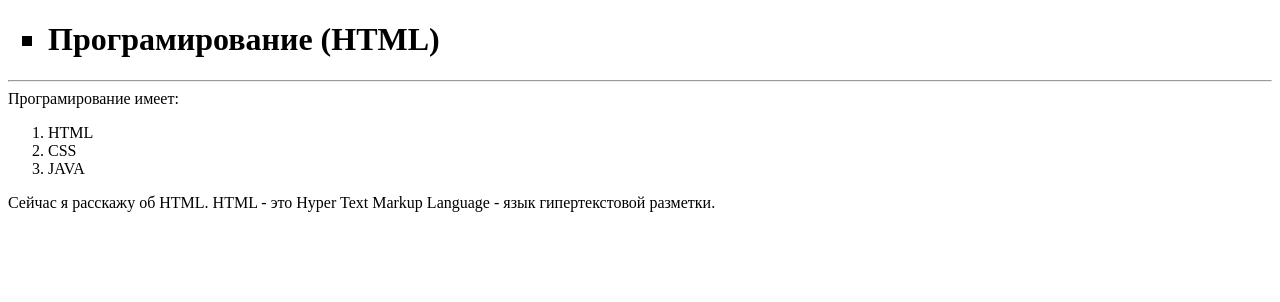
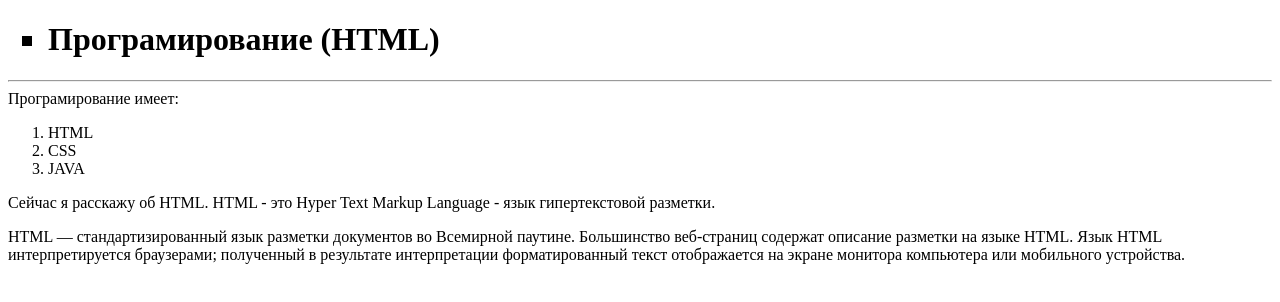
Before and after one commit to 1398rich/1398rich.github.io, a plain HTML site: page index.html in a window 1280 px wide. Drawn offline with Linux system fonts and the light colour scheme.

Commit message:
Update index.html

```diff
--- a/index.html
+++ b/index.html
@@ -17,6 +17,7 @@
 	<li>CSS</li>
 	<li>JAVA</li>
 	</ol>
-		Сейчас я расскажу об HTML. HTML - это Hyper Text Markup Language - язык гипертекстовой разметки.
+		<p>Сейчас я расскажу об HTML. HTML - это Hyper Text Markup Language - язык гипертекстовой разметки.</p>
+		<p>HTML — стандартизированный язык разметки документов во Всемирной паутине. Большинство веб-страниц содержат описание разметки на языке HTML. Язык HTML интерпретируется браузерами; полученный в результате интерпретации форматированный текст отображается на экране монитора компьютера или мобильного устройства.</p>
 </body>
 </html>
```
